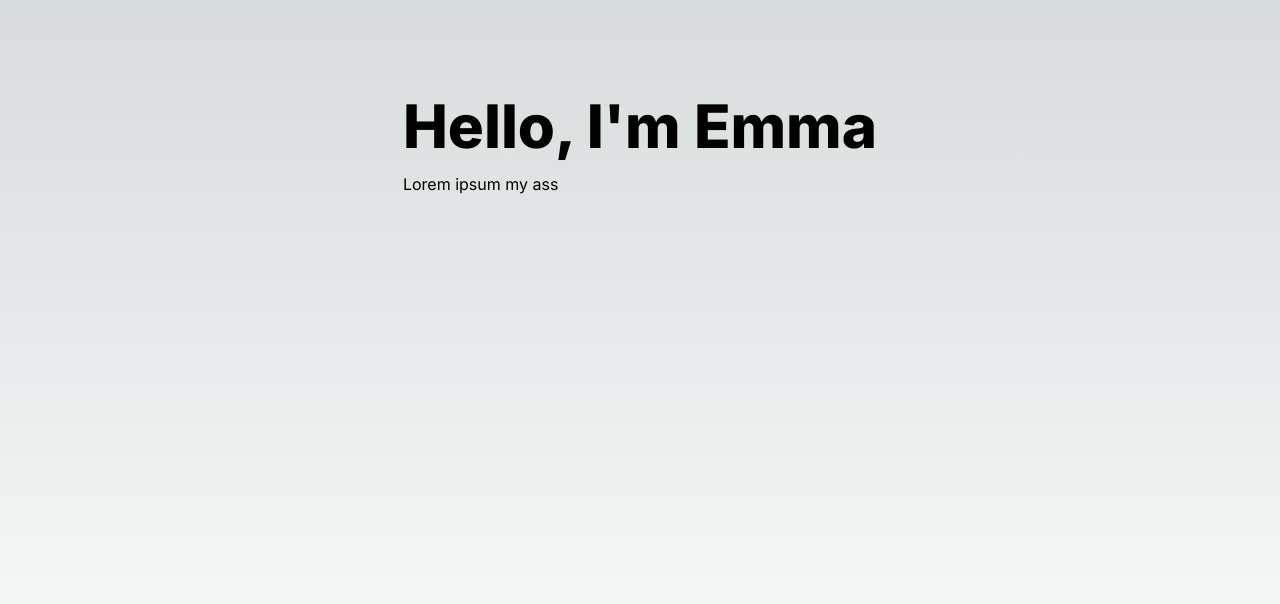
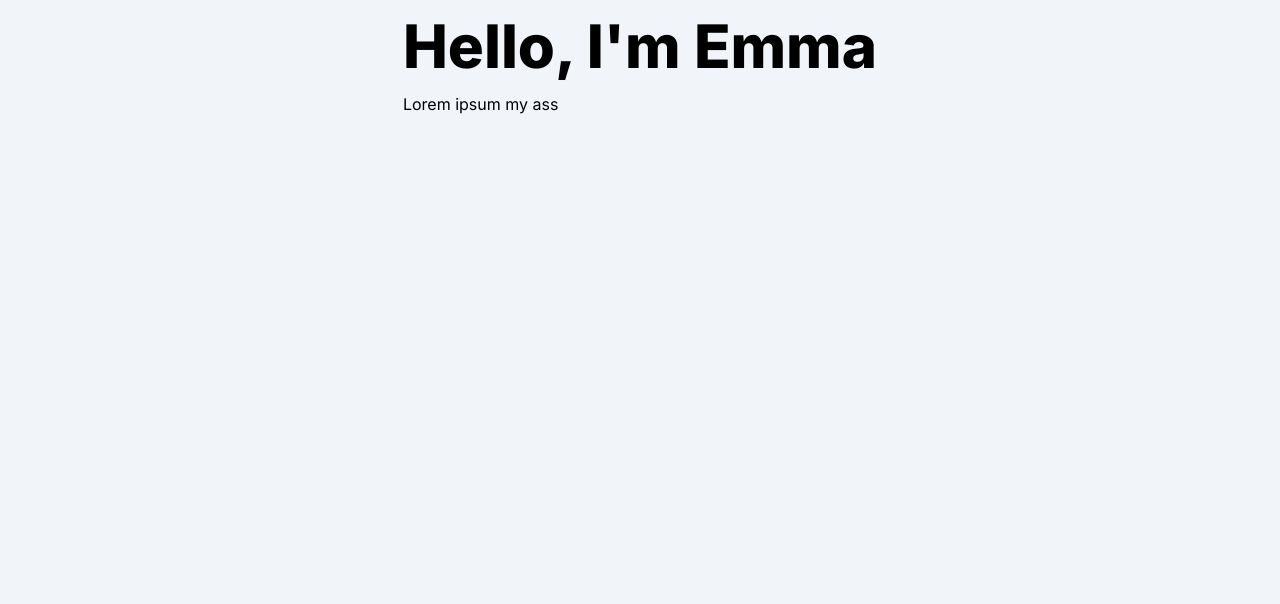
Before and after one commit to emmalgs/dev-portfolio, a Next.js app: page / in a window 1280 px wide. Shown: the top 604 px of the page. Built offline with nearby package versions, Linux system fonts and the light colour scheme.

Commit message:
add container div to main

```diff
--- a/src/app/page.tsx
+++ b/src/app/page.tsx
@@ -1,10 +1,12 @@
-import Image from 'next/image'
-import { HeroSection } from './components/HeroSection'
+import Image from "next/image";
+import { HeroSection } from "./components/HeroSection";
 
 export default function Home() {
   return (
-    <main className="flex min-h-screen flex-col items-center justify-between p-24">
-      <HeroSection />
+    <main className="flex min-h-screen flex-col bg-slate-100">
+      <div className="container mx-auto px-12 py-4">
+        <HeroSection />
+      </div>
     </main>
-  )
+  );
 }
```
